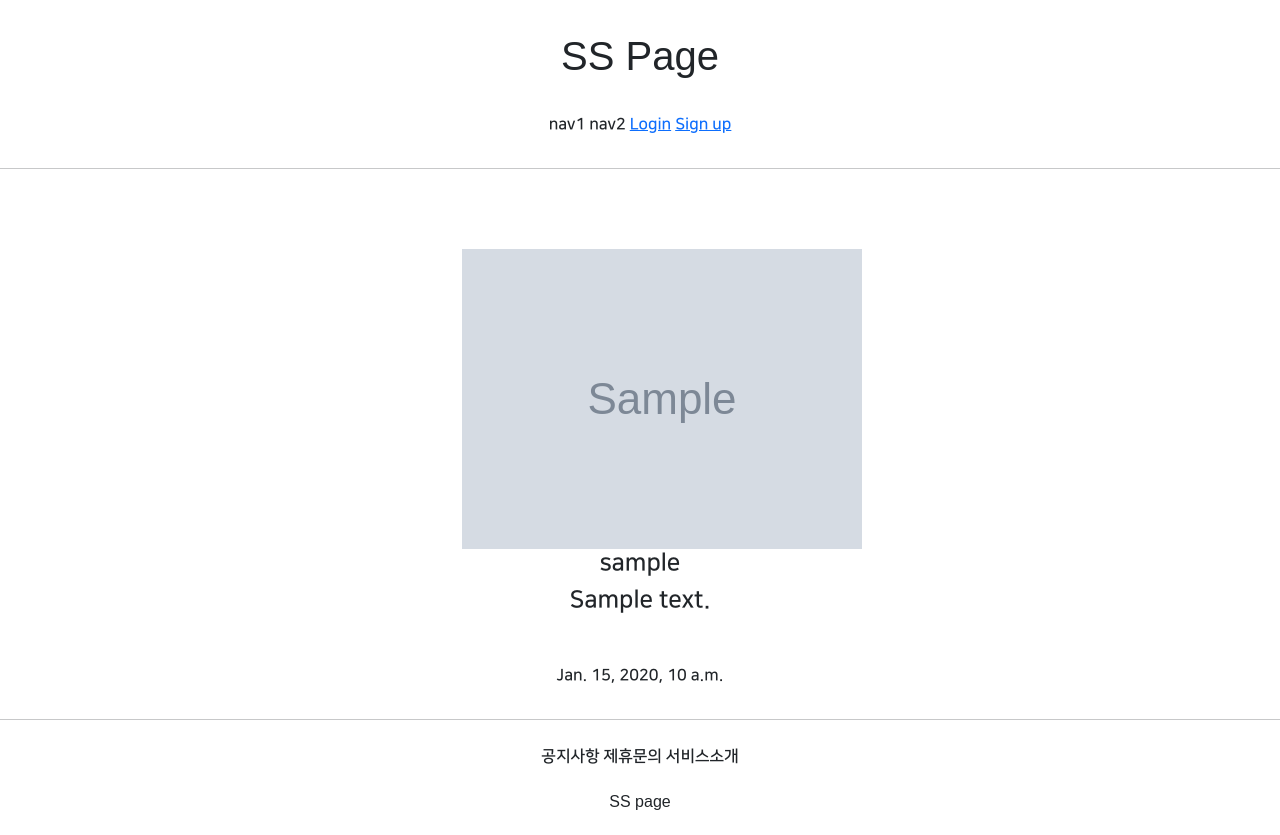
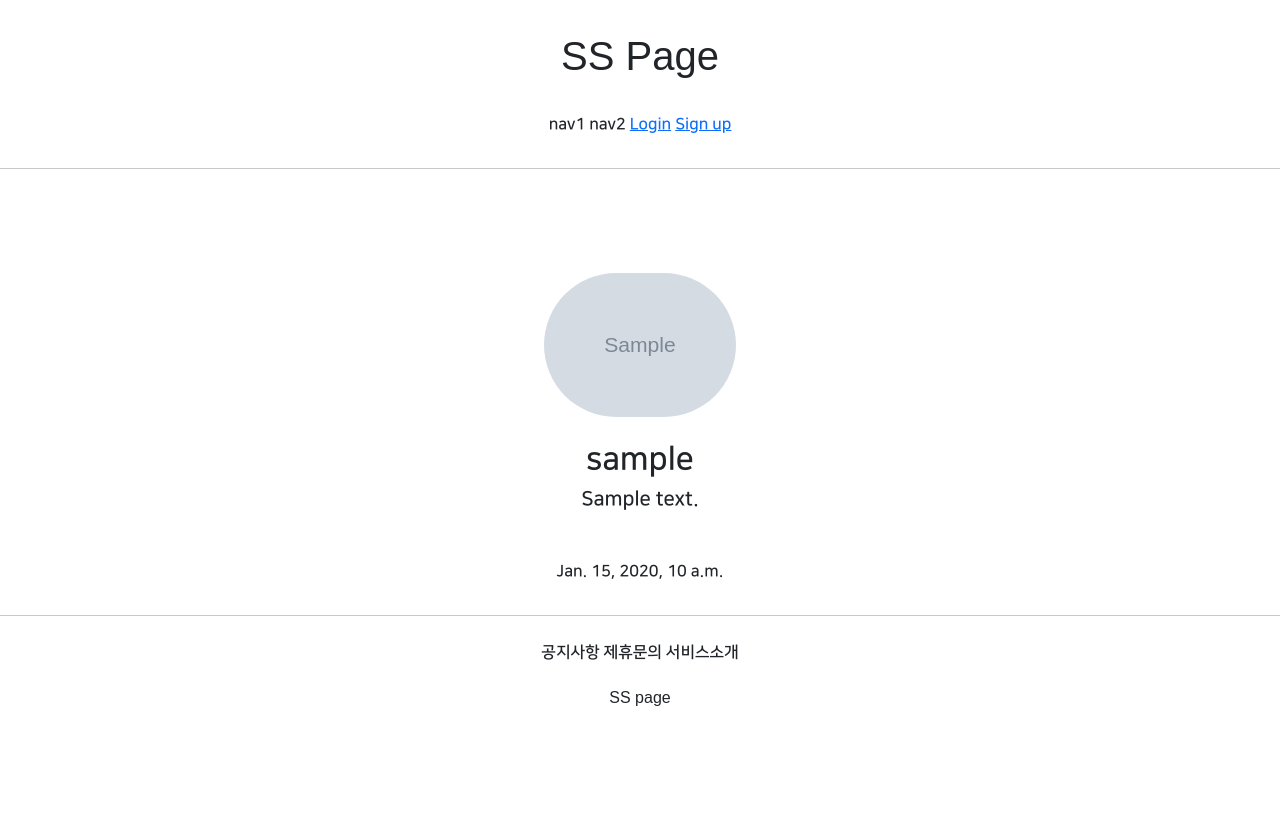
Before and after one commit to NOESYU/Class6, a Django app: page /account/detail/1 in a window 1280 px wide. After the commit the page ends 706 px from the top, so only its background shows below. Run offline with Django 3.2, Linux system fonts and the light colour scheme; tables that the repository leaves empty hold one stand-in row (values such as "Sample post"); grey boxes marked "Sample" are stand-in pictures; parts of the project's set-up code (start-up, migrations or seed data) failed here and were passed over; some libraries are stand-ins or nearby versions; some web fonts are replaced.

Commit message:
210727 django class commit 3

```diff
--- a/accountapp/templates/accountapp/detail.html
+++ b/accountapp/templates/accountapp/detail.html
@@ -5,11 +5,13 @@
     <div class="text-center max_width-500 m-auto">
         <div class="m-5"> <!--부트스트랩제공class로 마진을 모든방향으로 5만큼-->
             {% if target_user.profile %} {# 프로필이 있는지 확인 #}
-                <img src="{{target_user.profile.image.url}}" alt="profile image 였던것,,,,!"> <!--이미지 출력 url로 적어줘야함!!, alt는 대체 텍스트-->
-                <h4>{{ target_user.profile.nickname }}</h4> <!--보고자하는 account객체 연결된 profile 닉네임으로 출력-->
-                <h4>{{ target_user.profile.message }}</h4> <!--profile에 적은 message출력-->
+                <img src="{{target_user.profile.image.url}}"
+                     class="profile_image m-4"
+                     alt="profile image 였던것,,,,!"> <!--이미지 출력 url로 적어줘야함!!, alt는 대체 텍스트-->
+                <h2 class="NNS_B">{{ target_user.profile.nickname }}</h2> <!--보고자하는 account객체 연결된 profile 닉네임으로 출력-->
+                <h5>{{ target_user.profile.message }}</h5> <!--profile에 적은 message출력-->
             {% else %}
-                <h4><a href="{% url 'profileapp:create' %}">Create Profile!</a></h4>
+                <h2><a href="{% url 'profileapp:create' %}">Create Profile!</a></h2>
             {% endif %}
         </div>
         <div>
--- a/static/base.css
+++ b/static/base.css
@@ -20,3 +20,14 @@
     max-width: 500px;
     padding: 1rem 1.5rem;
 }
+
+.profile_image {
+    heigth: 12rem;
+    width: 12rem;
+    border-radius: 20rem;
+    object-fit: cover;
+}
+
+.NNS_B {
+    font-family: "NanumSquareB", cursive
+}
```
